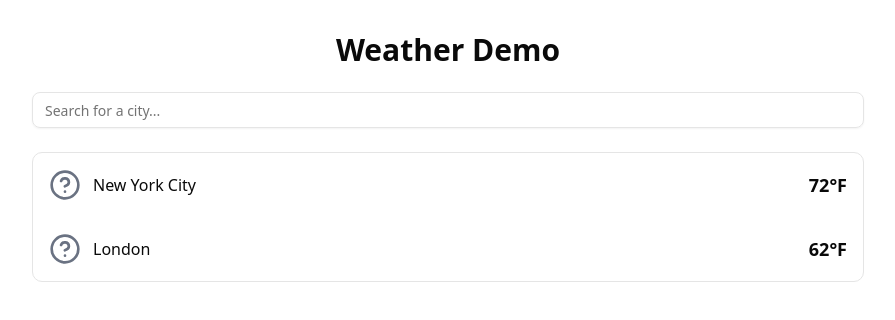
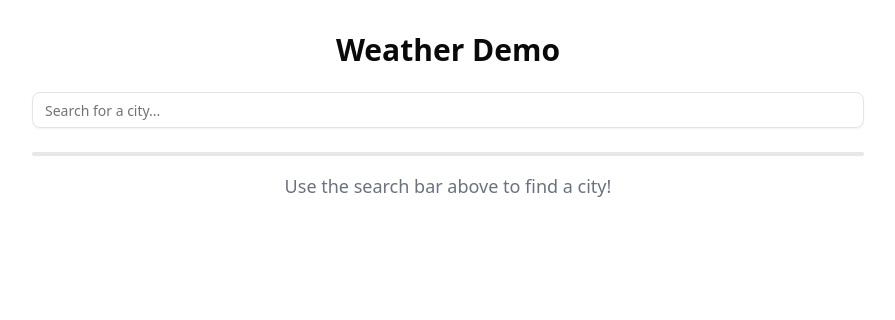
Before and after one commit to webimpactuw/weather-demo, a React (Vite) app: page / in a window 1280 px wide. Shown: the top 320 px of the page, without its empty margins (192-1087 px from the left). Built offline with nearby package versions, Linux system fonts and the light colour scheme.

Commit message:
fix error state issues

```diff
--- a/src/App.tsx
+++ b/src/App.tsx
@@ -12,6 +12,7 @@ import {
 import CityNames from "./lib/citynames.json";
 import Loader from "./components/loader";
 import Info, { renderWeatherIcon } from "./components/info";
+import Error from "./components/error";
 
 type CityMapping = {
   [key: string]: CityData;
@@ -25,27 +26,17 @@ export type CityData = {
 };
 
 export default function WeatherApp() {
-  // Mock data for saved cities with weather information
-  const [cities, setCities] = useState<string[]>(["New York City", "London"]);
-  const [dataCache, setDataCache] = useState<CityMapping>({
-    "New York City": {
-      temperature: 72,
-      description: "sunny",
-      forecast: [],
-      wind: 8,
-    },
-    London: {
-      temperature: 62,
-      description: "cloudy",
-      forecast: [],
-      wind: 12,
-    },
-  });
+  // Data handling state
+  const [cities, setCities] = useState<string[]>([]);
+  const [dataCache, setDataCache] = useState<CityMapping>({});
 
+  // Search query state
   const [searchQuery, setSearchQuery] = useState("");
+  const [selectedCity, setSelectedCity] = useState<string>("");
   const [showSuggestions, setShowSuggestions] = useState(false);
   const [suggestions, setSuggestions] = useState<string[]>([]);
-  const [selectedCity, setSelectedCity] = useState<string>("");
+
+  // Interface state
   const [dialogOpen, setDialogOpen] = useState(false);
   const [loadingState, setLoadingState] = useState(false);
   const [errorState, setErrorState] = useState(false);
@@ -105,6 +96,7 @@ export default function WeatherApp() {
         if (selectedCity === selectedName && loadingState === true) {
           // No timely response, so show error
           setErrorState(true);
+          setLoadingState(false);
         }
       }, 5000);
       fetchData(cityName);
@@ -117,12 +109,12 @@ export default function WeatherApp() {
     fetch("https://goweather.xyz/weather/" + cityName)
       .then((resp) => resp.json())
       .then((jsonResp) => {
+        setLoadingState(false);
         if (jsonResp.description) {
           setDataCache({ ...dataCache, [cityName]: jsonResp });
         } else {
           setErrorState(true);
         }
-        setLoadingState(false);
         console.log(jsonResp);
       });
   };
@@ -167,8 +159,7 @@ export default function WeatherApp() {
       </div>
 
       {/* City List */}
-      <div className="border rounded-lg overflow-hidden">
-        <ul>
+      <ul className="border-2 border-gray-200 rounded-lg overflow-hidden">
         {cities.map((city, i) => (
           <li
             key={i}
@@ -187,8 +178,11 @@ export default function WeatherApp() {
           </li>
         ))}
       </ul>
-      </div>
 
+      {/* Info when no cities are saved */}
+      {cities.length === 0 &&
+      <p className="p-4 text-gray-500 text-lg text-center">Use the search bar above to find a city!</p>
+      }
       {/* City Detail Dialog */}
       <Dialog open={dialogOpen} onOpenChange={setDialogOpen}>
         {selectedCity && (
@@ -197,7 +191,7 @@ export default function WeatherApp() {
               <DialogTitle>{selectedCity}</DialogTitle>
             </DialogHeader>
             {errorState ? (
-              <p>Error: Could not find</p>
+              <Error />
             ) : loadingState ? (
               <Loader />
             ) : (
```
Lines whose indentation alone changed are shown as unchanged.
